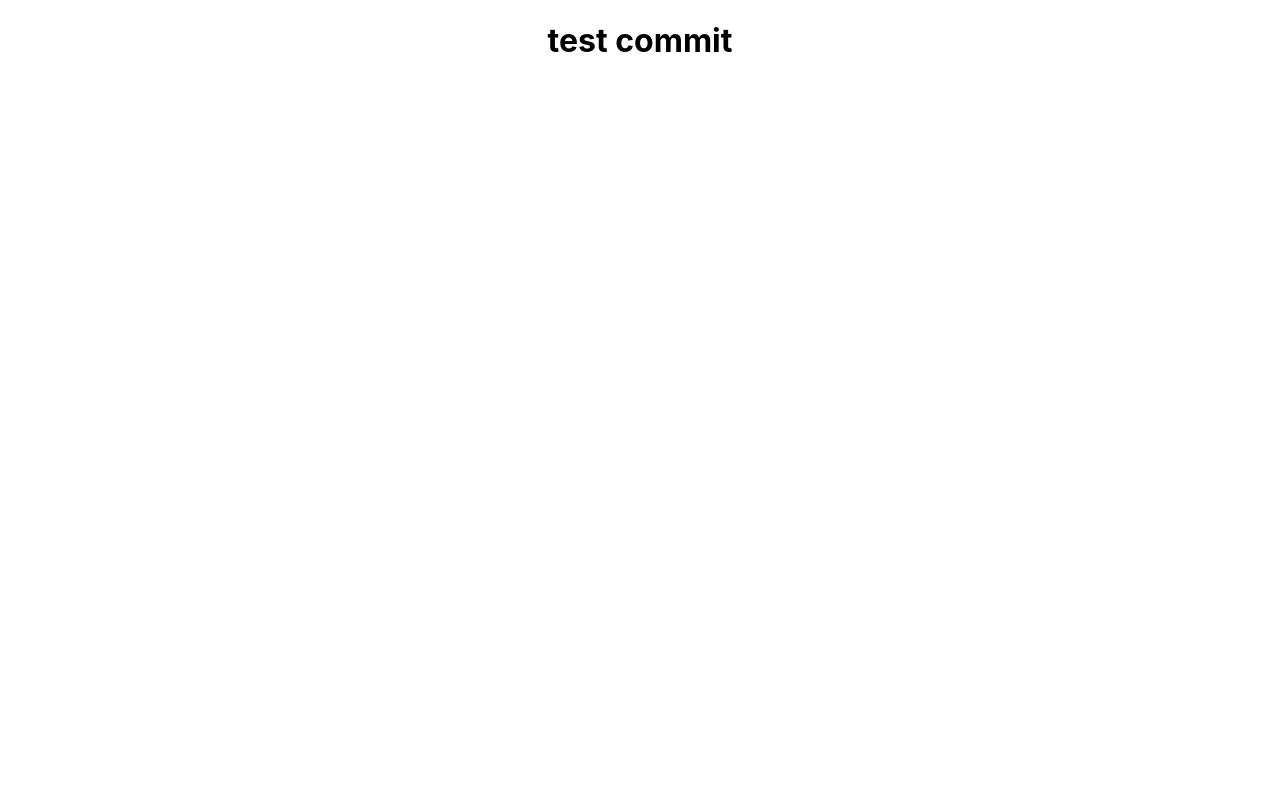
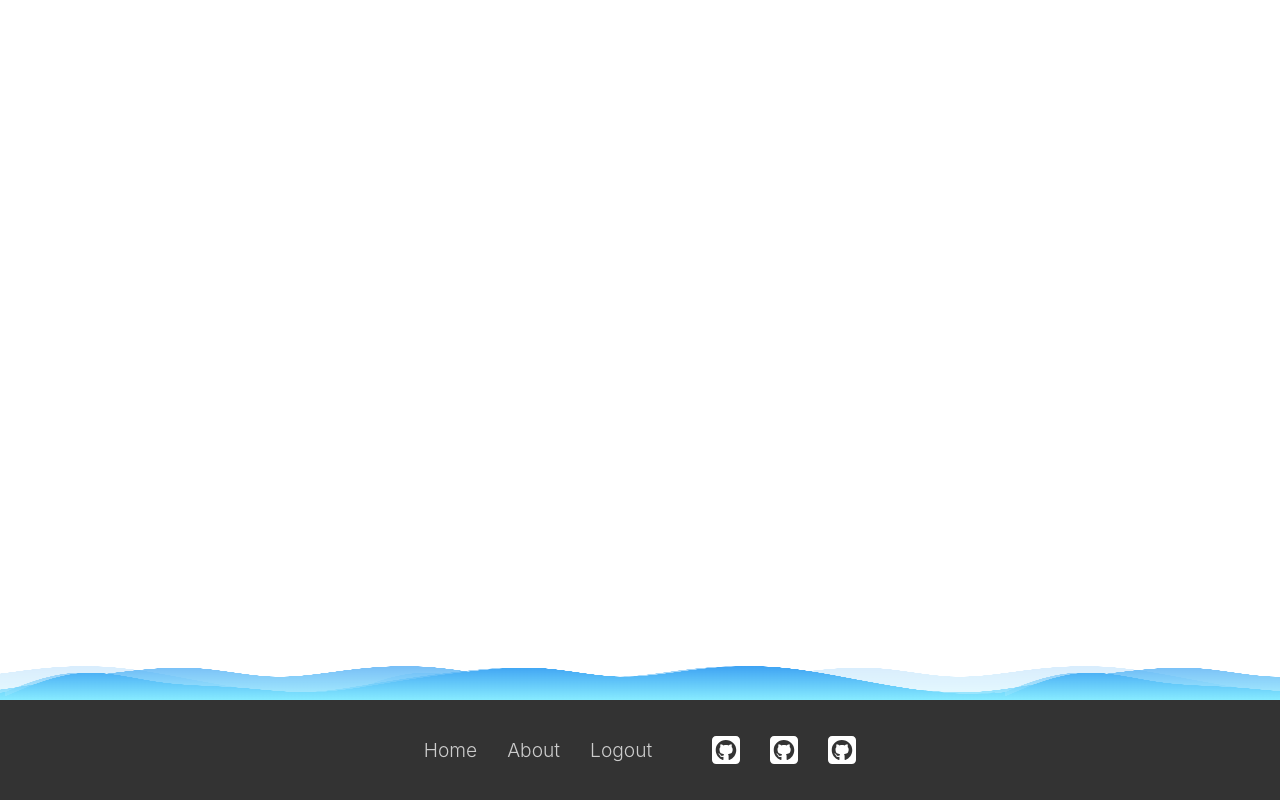
Before and after one commit to grantbrown2/The-Artchive, a React (Create React App) app in the folder client/: page / in a window 1280 px wide. Built offline with nearby package versions, Linux system fonts and the light colour scheme.

Commit message:
added bottom nav-bar

```diff
--- a/client/package.json
+++ b/client/package.json
@@ -3,6 +3,8 @@
   "version": "0.1.0",
   "private": true,
   "dependencies": {
+    "@fortawesome/free-brands-svg-icons": "^6.4.0",
+    "@fortawesome/react-fontawesome": "^0.2.0",
     "@testing-library/jest-dom": "^5.16.5",
     "@testing-library/react": "^13.4.0",
     "@testing-library/user-event": "^13.5.0",
--- /dev/null
+++ b/client/src/BottomBar.css
@@ -0,0 +1,104 @@
+.footer {
+    position: absolute;
+    bottom: 0;
+    background: #333;
+    height: 100px;
+    display: flex;
+    justify-content: center;
+    align-items: center;
+    width: 100vw ;
+}
+.social-icon,
+.menu {
+    position: relative;
+    display: flex;
+    justify-content: center;
+    margin: 10px 0;
+    gap: 10px;
+}
+.social-icon__item,
+.menu__item {
+    list-style: none;
+}
+.social-icon__link {
+    font-size: 2rem;
+    color: #fff;
+    margin: 0 10px;
+    display: inline-block;
+    transition: 0.5s;
+}
+.social-icon__link:hover {
+    transform: translateY(-10px);
+}
+.menu__link {
+    font-size: 1.2rem;
+    color: #fff;
+    margin: 0 10px;
+    display: inline-block;
+    transition: 0.5s;
+    text-decoration: none;
+    opacity: 0.75;
+    font-weight: 300;
+    cursor: pointer;
+}
+.menu__link:hover {
+    opacity: 1;
+}
+.footer p {
+    color: #fff;
+    margin: 15px 0 10px 0;
+    font-size: 1rem;
+    font-weight: 300;
+}
+.wave {
+    position: absolute;
+    top: -36px;
+    left: 0;
+    width: 100%;
+    height: 100px;
+    background: url("./wave.png");
+    background-size: 1000px 100px;
+}
+.wave#wave1 {
+    z-index: 1000;
+    opacity: 1;
+    bottom: 0;
+    animation: animateWaves 4s linear infinite;
+}
+.wave#wave2 {
+    z-index: 999;
+    opacity: 0.5;
+    bottom: 10px;
+    animation: animate 4s linear infinite !important;
+}
+.wave#wave3 {
+    z-index: 1000;
+    opacity: 0.2;
+    bottom: 15px;
+    animation: animateWaves 3s linear infinite;
+}
+.wave#wave4 {
+    z-index: 999;
+    opacity: 0.7;
+    bottom: 20px;
+    animation: animate 3s linear infinite;
+}
+@keyframes animateWaves {
+    0% {
+        background-position-x: 1000px;
+    }
+    100% {
+        background-position-x: 0px;
+    }
+}
+@keyframes animate {
+    0% {
+        background-position-x: -1000px;
+    }
+    100% {
+        background-position-x: 0px;
+    }
+}
+.social-icon__item .md {
+    color: white;
+}
--- /dev/null
+++ b/client/src/components/BottomBar.jsx
@@ -0,0 +1,51 @@
+import React from 'react'
+import '../BottomBar.css';
+import { FontAwesomeIcon } from '@fortawesome/react-fontawesome';
+import { faGithubSquare } from '@fortawesome/free-brands-svg-icons';
+
+
+
+
+const BottomBar = () => {
+
+    return (
+        <footer className="footer">
+            <div className="waves">
+                <div className="wave" id="wave1"></div>
+                <div className="wave" id="wave2"></div>
+                <div className="wave" id="wave3"></div>
+                <div className="wave" id="wave4"></div>
+            </div>
+            <div className="menu">
+                <a className="menu__link" href="/">
+                    Home
+                </a>
+                <a className="menu__link" href="/">
+                    About
+                </a>
+                <a className="menu__link" href="/">
+                    Logout
+                </a>
+            </div>
+            <ul className="social-icon">
+                <li className="social-icon__item">
+                    <a className="social-icon__link" href="https://github.com/grantbrown2">
+                        <FontAwesomeIcon icon={faGithubSquare} />
+                    </a>
+                </li>
+                <li className="menu__item">
+                    <a className="social-icon__link" href="https://github.com/shu-william">
+                        <FontAwesomeIcon icon={faGithubSquare} />
+                    </a>
+                </li>
+                <li className="menu__item">
+                    <a className="social-icon__link" href="#">
+                        <FontAwesomeIcon icon={faGithubSquare} />
+                    </a>
+                </li>
+            </ul>
+        </footer>
+    )
+}
+
+export default BottomBar
--- a/client/src/views/Main.jsx
+++ b/client/src/views/Main.jsx
@@ -1,9 +1,10 @@
 import React from 'react'
+import BottomBar from '../components/BottomBar'
 
 const Main = () => {
     return (
         <div>
-            <h1>test commit</h1>
+            <BottomBar />
         </div>
     )
 }
```
Also changed, not shown: client/src/wave.png (added), 1 other file (tests, documents, lock files or other folders).
